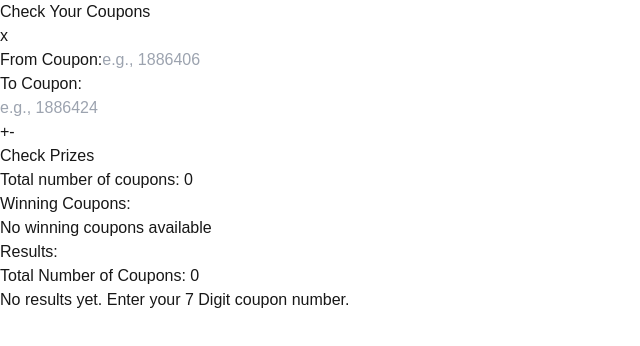
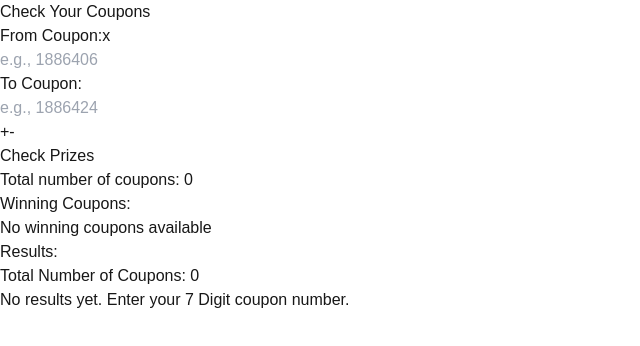
Before and after one commit to M-Sanjay12o52o/coupon-prize-checker, a Next.js app: page / in a window 1280 px wide. Shown: the top 346 px of the page, without its empty margins (0-640 px from the left). Built offline with nearby package versions, Linux system fonts and the light colour scheme.

Commit message:
checkpoint

```diff
--- a/src/app/page.tsx
+++ b/src/app/page.tsx
@@ -81,14 +81,17 @@ export default function CheckCoupons() {
         className="bg-white shadow-md rounded-lg p-6 w-full max-w-lg"
       >
         <div className="mb-4">
-          <div className="flex justify-end mb-4">
-            <button className="bg-gray-300 text-black w-8 h-8" onClick={clear}>
+          <div className="flex mb-4 justify-between items-center">
+            <label className="block text-gray-700 font-medium mb-0">
+              From Coupon:
+            </label>
+            <button
+              className="bg-gray-300 text-black w-8 h-8 justify-end"
+              onClick={clear}
+            >
               x
             </button>
           </div>
-          <label className="block text-gray-700 font-medium mb-2">
-            From Coupon:
-          </label>
           <input
             type="text"
             value={fromCoupon}
```
